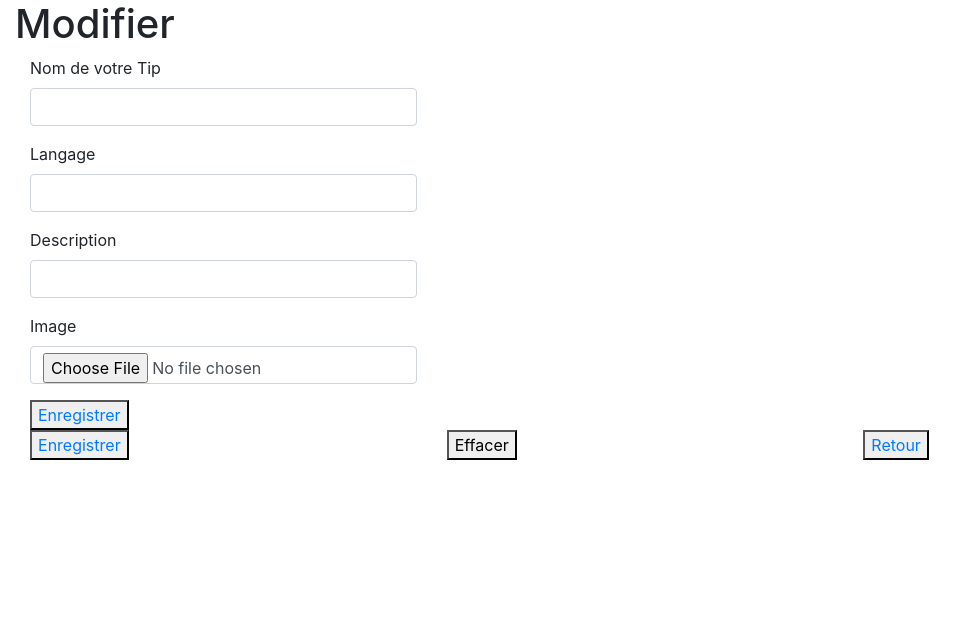
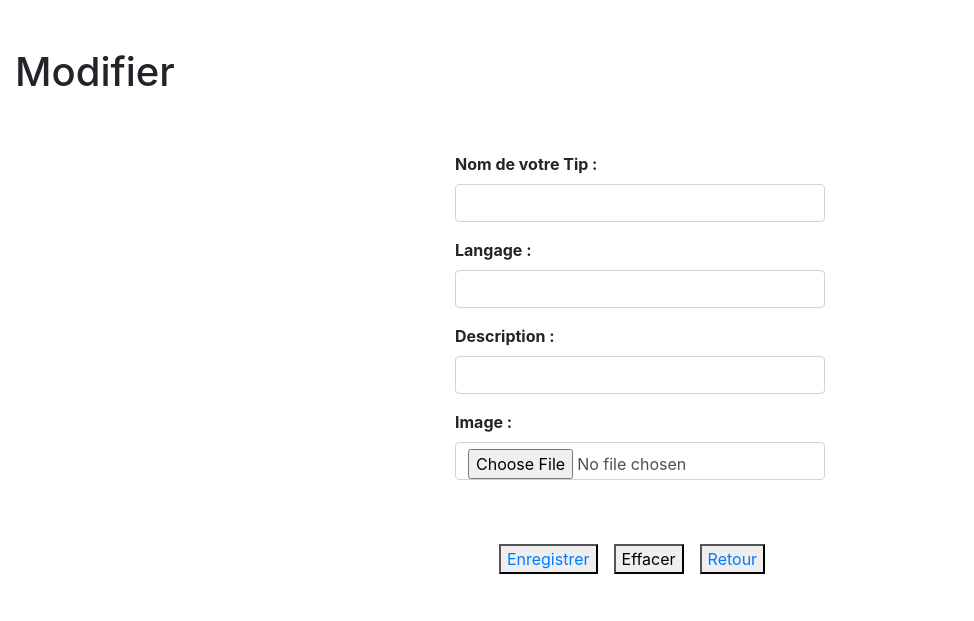
Before and after one commit to JudgeBurger/add_a_tip, a Symfony app: template templates/tips/edit.html.twig in a window 1280 px wide. Shown: the part 56-677 px from the top of the page, without its empty margins (0-974 px from the left). Run offline with Twig, Linux system fonts and the light colour scheme; the template is opened without the code that fills it, so the values that code supplies are empty; some libraries are stand-ins or nearby versions.

Commit message:
change card style

```diff
--- a/assets/scss/app.scss
+++ b/assets/scss/app.scss
@@ -6,6 +6,7 @@
 @import "navbar";
 @import "login";
 @import "underline";
+@import "form";
 
 body {
     background-color: $background;
@@ -14,7 +15,7 @@ body {
 }
 
 h1 {
-    color: $dark-color;
+    color: $background;
 }
 
 ::placeholder {
@@ -34,7 +35,6 @@ td {
 a {
     color           : #000;
     text-decoration : none;
-    letter-spacing  : 0.15em;
     display         : inline-block;
     position        : relative;
 
@@ -50,7 +50,7 @@ a {
 @media screen and (min-width: 780px ) {
     h1 {
         text-align: center;
-        color: $background;
+        color: $light-color;
     }
 }
 
--- /dev/null
+++ b/assets/scss/form.scss
@@ -0,0 +1,6 @@
+@import "vars";
+
+.my-form {
+    color: $light-color;
+    font-size: 1.5rem;
+}
--- a/templates/tips/_form.html.twig
+++ b/templates/tips/_form.html.twig
@@ -1,24 +1,24 @@
-<form action="post" enctype="multipart/form-data">
+<form class="my-form mt-5" action="post" enctype="multipart/form-data">
     <div class="form-group">
-        <label for="name">Nom de votre Tip</label>
+        <label for="name"><strong>Nom de votre Tip :</strong></label>
         <input class="form-control" type="text" name="name" id="name">
     </div>
     <div class="form-group">
-        <label for="language">Langage</label>
+        <label for="language"><strong>Langage :</strong></label>
         <input class="form-control" type="text" name="language" id="language">
     </div>
     <div class="form-group">
-        <label for="description">Description</label>
+        <label for="description"><strong>Description :</strong></label>
         <input class="form-control" type="text" name="description" id="description">
     </div>
     <div class="form-group">
-        <label for="image">Image</label>
+        <label for="image"><strong>Image :</strong></label>
         <input class="form-control" type="file" name="image">
     </div>
 
-    <button class="card-button">
-        <a href="{{ button_label|default('Save') }}">
-            Enregistrer
-        </a>
-    </button>
+    {# <button class="card-button"> #}
+    {# <a href="{{ button_label|default('Save') }}"> #}
+    {# Enregistrer #}
+    {# </a> #}
+    {# </button> #}
 </form>
--- a/templates/tips/edit.html.twig
+++ b/templates/tips/edit.html.twig
@@ -3,34 +3,37 @@
 {% block title %}Edit Tips{% endblock %}
 
 {% block body %}
-    <h1>Modifier {{ tip.name }}</h1>
+    <h1 class="mt-5">Modifier <strong>{{ tip.name }}</strong></h1>
 
-
-    <div class="col-4">
+    <section class="container-fluid">
+        <div class="row">
+            <div class="col-lg-12 d-flex justify-content-center align-items-center">
                 {{ include('tips/_form.html.twig', {'button_label': 'Update'}) }}
             </div>
-    <div class="col-4">
+            <div class="">
                 {{ include('tips/_delete_form.html.twig') }}
             </div>
+        </div class="">
 
-    <div class="row d-flex justify-content-center align-items-center p-0 m-0">
-        {# Boutton Enregistrer #}
-        <div class="col-4">
+        <div class="row">
+            <div class="col-lg-12 d-flex justify-content-center align-items-center">
+                <div class="mr-3 mt-5 mb-5">
                     <button class="card-button">
-                <a href="{{ button_label|default('Save') }}">
-                    Enregistrer
-                </a>
+                        <a href="{{ button_label|default('Save') }}">Enregistrer</a>
                     </button>
                 </div>
-        {# Boutton Effacer #}
-        <div class="col-4">
-            <button class="card-button">Effacer</button>
+                <div class="mr-3 mt-5 mb-5">
+                    <button class="card-button">
+                        Effacer
+                    </button>
                 </div>
-        <div class="col-4">
+                <div class="mr-3 mt-5 mb-5">
                     <button class="card-button">
                         <a href="{{ path('tips_index') }}">Retour</a>
                     </button>
                 </div>
             </div>
+        </div>
+    </section>
 
 {% endblock %}
```
Also changed, not shown: src/Form/TipsType.php (+4 -12 lines), templates/tips/index.html.twig (+6 -6 lines). Lines whose indentation alone changed are shown as unchanged.
